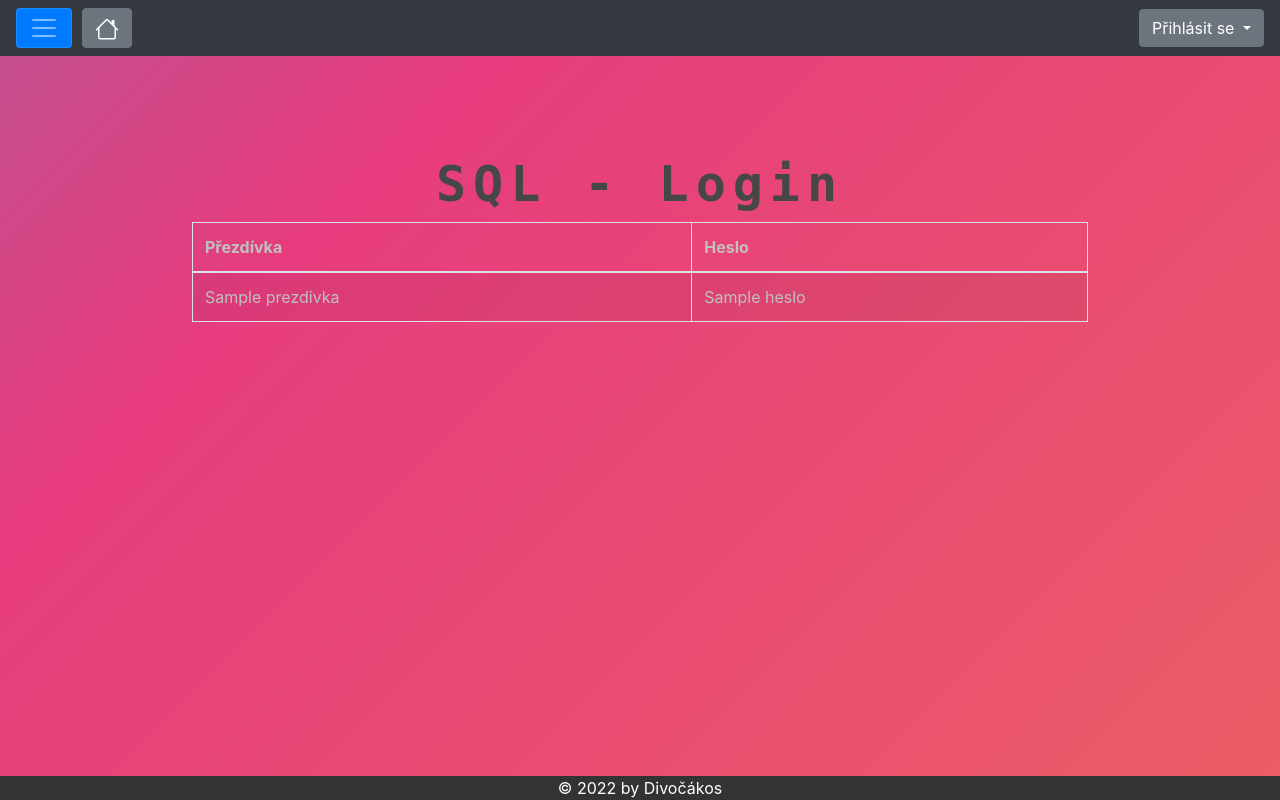
After one commit to matej-kaska/NoSQL, a Flask app: template templates/sql.html in a window 1280 px wide. The commit adds this page. Run offline with Flask 3, Linux system fonts and the light colour scheme; the template is opened without the code that fills it: most values are stand-ins (such as "Sample title", 1, 10 or a date in 2020); parts of the project's set-up code (start-up, migrations or seed data) failed here and were passed over.

Commit message:
Přidána SQL stránka + opraven flash message při registrování, kde bubla smazal jedno s ze slova success :)

```diff
--- a/app.py
+++ b/app.py
@@ -120,6 +120,12 @@ def localdb():
             return render_template("localdb.html", oznameni="Uspesne zaslano", databaze=db, session=session)
     return catchall(path)
 
+@flaskAPR.route("/sql", methods=["GET"])
+def sql():
+    if request.method == "GET":
+        logindb = mariadb.session.query(Login.username, Login.password)
+        return render_template("sql.html", logindb=logindb, session=session)
+
 @flaskAPR.route("/", methods=["GET"])
 def index():
     if request.method == "GET":
--- a/templates/sablona.html
+++ b/templates/sablona.html
@@ -127,7 +127,7 @@
           <div class="col-lg-3">
               <img class="rounded-circle" src="{{url_for('static', filename='resources/sql-logo.png')}}" alt="Generic placeholder image" width="140" height="140">
               <h2>SQL</h2>
-              <p><a class="btn btn-secondary" href="#" role="button">Přejít &raquo;</a></p>
+              <p><a class="btn btn-secondary" href="/sql" role="button">Přejít &raquo;</a></p>
           </div>
 
           <div class="col-lg-3">
@@ -146,7 +146,7 @@
   {% elif message == "loginerror" %}
   <div class="alert alert-danger" role="alert">Špatné jméno nebo heslo!</div>
   {% elif message == "regsucces" %}
-  <div class="alert alert-succes" role="alert">Úspěšně zaregistrován!</div>
+  <div class="alert alert-success" role="alert">Úspěšně zaregistrován!</div>
   {% elif message == "regerror" %}
   <div class="alert alert-danger" role="alert">
     Uživatel s tímto jménem již existuje!
--- /dev/null
+++ b/templates/sql.html
@@ -0,0 +1,29 @@
+{% extends "sablona.html" %} {% block main %}
+<article>
+  <header class="header text-center" style="color: black; padding-top: 7%">
+    <h1><span>SQL - Login</span></h1>
+  </header>
+</article>
+
+<section
+  class="section position-center"
+  id="Text"
+  style="padding-left: 15%; padding-right: 15%"
+>
+  <table
+    class="table table-hover table-bordered table-striped"
+    style= "background-color: transparent; color: rgb(192, 192, 192);""
+  >
+    <thead>
+      <th>Přezdívka</th>
+      <th>Heslo</th>
+    </thead>
+    {% for prezdivka, heslo in logindb %}
+    <tr>
+      <td>{{ prezdivka }}</td>
+      <td>{{ heslo }}</td>
+    </tr>
+    {% endfor %}
+  </table>
+</section>
+{% endblock %}
```
